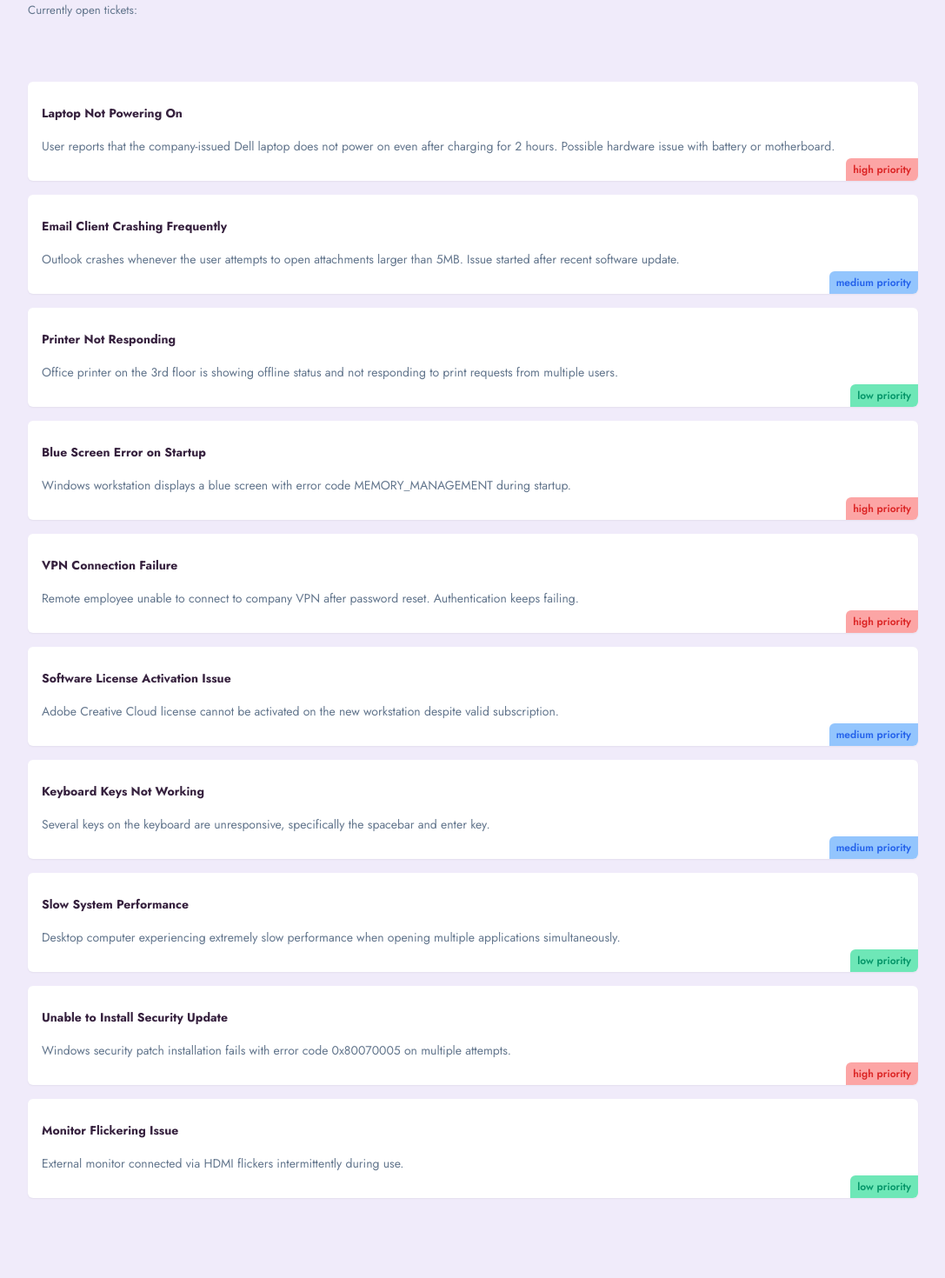
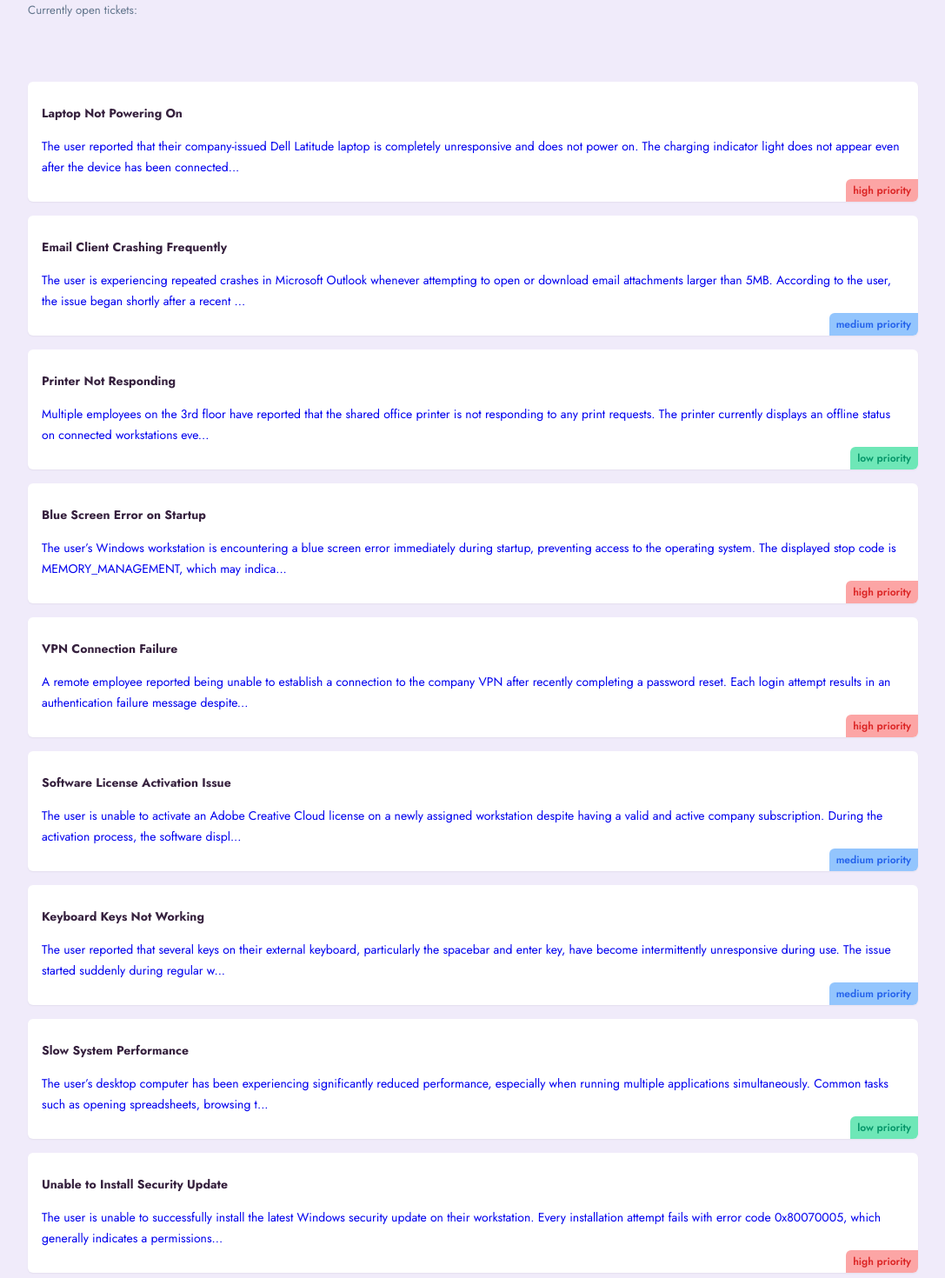
Before and after one commit to ag140606/help-desk, a Next.js app: page /tickets in a window 1280 px wide. Shown: the part 220-1690 px from the top of the page at 87% size, without its empty margins (96-1183 px from the left). Before the commit the page ends 1646 px from the top, so only its background shows below. Built offline with nearby package versions, Linux system fonts and the light colour scheme; data requests are answered from the project's data file.

Commit message:
Ticket details with dynamic segments (params)

```diff
--- a/_data/db.json
+++ b/_data/db.json
@@ -1,73 +1,72 @@
-
 {
   "tickets": [
     {
       "id": "HD-1001",
       "title": "Laptop Not Powering On",
-            "body": "User reports that the company-issued Dell laptop does not power on even after charging for 2 hours. Possible hardware issue with battery or motherboard.",
+      "body": "The user reported that their company-issued Dell Latitude laptop is completely unresponsive and does not power on. The charging indicator light does not appear even after the device has been connected to the official charger for more than two hours. The user attempted several troubleshooting steps including holding the power button for 30 seconds, trying a different power outlet, and reconnecting the charging cable, but the issue persists. The laptop was functioning normally the previous evening before suddenly shutting down during regular use. This may indicate a hardware-related problem involving the battery, charging port, or motherboard components.",
       "priority": "high",
       "user_email": "john.carter@example.com"
     },
     {
       "id": "HD-1002",
       "title": "Email Client Crashing Frequently",
-            "body": "Outlook crashes whenever the user attempts to open attachments larger than 5MB. Issue started after recent software update.",
+      "body": "The user is experiencing repeated crashes in Microsoft Outlook whenever attempting to open or download email attachments larger than 5MB. According to the user, the issue began shortly after a recent Windows and Office software update was installed on the system. Smaller attachments open normally, but larger files cause Outlook to freeze for several seconds before closing unexpectedly. The crashes are disrupting daily communication and preventing access to important client documents. Initial troubleshooting such as restarting the application and rebooting the system has not resolved the problem.",
       "priority": "medium",
       "user_email": "sarah.mitchell@example.com"
     },
     {
       "id": "HD-1003",
       "title": "Printer Not Responding",
-            "body": "Office printer on the 3rd floor is showing offline status and not responding to print requests from multiple users.",
+      "body": "Multiple employees on the 3rd floor have reported that the shared office printer is not responding to any print requests. The printer currently displays an offline status on connected workstations even though it appears powered on. Users have attempted to resend print jobs and reconnect to the network printer without success. The issue started earlier this morning and has impacted several departments that rely on the device for printing reports and invoices. Possible causes may include a network connectivity issue, outdated printer drivers, or a hardware malfunction within the printer itself.",
       "priority": "low",
       "user_email": "michael.lee@example.com"
     },
     {
       "id": "HD-1004",
       "title": "Blue Screen Error on Startup",
-            "body": "Windows workstation displays a blue screen with error code MEMORY_MANAGEMENT during startup.",
+      "body": "The user’s Windows workstation is encountering a blue screen error immediately during startup, preventing access to the operating system. The displayed stop code is MEMORY_MANAGEMENT, which may indicate faulty RAM, corrupted system files, or driver-related conflicts. The issue began after the system unexpectedly restarted during normal office work. Multiple reboot attempts result in the same error message, and the user is unable to enter the desktop environment. This issue is currently blocking the employee from performing work tasks and may require advanced diagnostics or hardware replacement.",
       "priority": "high",
       "user_email": "emma.wilson@example.com"
     },
     {
       "id": "HD-1005",
       "title": "VPN Connection Failure",
-            "body": "Remote employee unable to connect to company VPN after password reset. Authentication keeps failing.",
+      "body": "A remote employee reported being unable to establish a connection to the company VPN after recently completing a password reset. Each login attempt results in an authentication failure message despite the user confirming the new password is correct and functioning for other company services such as email and internal portals. The issue is preventing secure remote access to company resources and internal applications required for daily operations. The user has already restarted the device and reinstalled the VPN client, but the problem continues to occur.",
       "priority": "high",
       "user_email": "david.khan@example.com"
     },
     {
       "id": "HD-1006",
       "title": "Software License Activation Issue",
-            "body": "Adobe Creative Cloud license cannot be activated on the new workstation despite valid subscription.",
+      "body": "The user is unable to activate an Adobe Creative Cloud license on a newly assigned workstation despite having a valid and active company subscription. During the activation process, the software displays an error stating that the license cannot be verified or assigned to the device. The user previously used the license on an older machine that has since been decommissioned. Attempts to sign out and back into the Adobe account have not resolved the issue. This problem is delaying access to critical design tools needed for ongoing project work.",
       "priority": "medium",
       "user_email": "olivia.brown@example.com"
     },
     {
       "id": "HD-1007",
       "title": "Keyboard Keys Not Working",
-            "body": "Several keys on the keyboard are unresponsive, specifically the spacebar and enter key.",
+      "body": "The user reported that several keys on their external keyboard, particularly the spacebar and enter key, have become intermittently unresponsive during use. The issue started suddenly during regular work activity and is affecting typing accuracy and productivity. The user attempted reconnecting the keyboard, testing different USB ports, and restarting the computer, but the affected keys still fail to register consistently. No visible physical damage is present, although the user mentioned a minor liquid spill may have occurred near the keyboard earlier in the week.",
       "priority": "medium",
       "user_email": "james.anderson@example.com"
     },
     {
       "id": "HD-1008",
       "title": "Slow System Performance",
-            "body": "Desktop computer experiencing extremely slow performance when opening multiple applications simultaneously.",
+      "body": "The user’s desktop computer has been experiencing significantly reduced performance, especially when running multiple applications simultaneously. Common tasks such as opening spreadsheets, browsing the web, and switching between programs are taking much longer than usual. The user also reported occasional freezing and delayed response times when accessing shared network drives. The issue has gradually worsened over the past two weeks and is affecting overall productivity. Potential causes may include insufficient system memory, high background process usage, outdated hardware, or malware-related activity.",
       "priority": "low",
       "user_email": "nina.patel@example.com"
     },
     {
       "id": "HD-1009",
       "title": "Unable to Install Security Update",
-            "body": "Windows security patch installation fails with error code 0x80070005 on multiple attempts.",
+      "body": "The user is unable to successfully install the latest Windows security update on their workstation. Every installation attempt fails with error code 0x80070005, which generally indicates a permissions or access-related problem. The user has attempted the update multiple times over the past several days, including after restarting the system, but the installation continues to fail. This issue leaves the workstation without the latest security patches and may expose the system to potential vulnerabilities. Further investigation into system permissions, antivirus conflicts, or corrupted update files may be required.",
       "priority": "high",
       "user_email": "alex.turner@example.com"
     },
     {
       "id": "HD-1010",
       "title": "Monitor Flickering Issue",
-            "body": "External monitor connected via HDMI flickers intermittently during use.",
+      "body": "The user reported that an external monitor connected through HDMI intermittently flickers during normal operation. The screen briefly goes black for a few seconds before returning to normal display. The issue occurs randomly throughout the day and becomes more noticeable when running graphics-intensive applications or during video calls. The user has already checked cable connections and restarted both the monitor and workstation, but the flickering continues. Possible causes could include a faulty HDMI cable, outdated graphics drivers, refresh rate mismatch, or monitor hardware issues.",
       "priority": "low",
       "user_email": "grace.evans@example.com"
     }
--- a/src/app/globals.css
+++ b/src/app/globals.css
@@ -10,6 +10,10 @@ h2 {
   font-weight: 700;
   color: #36213E;
   font-size: 1.125rem;
+}
+
+a {
+  text-decoration: none;
 }
 
 main {
@@ -29,7 +33,7 @@ main > h2 {
 }
 
 p > a {
-  color: #554971;
+  color: #63768D;
 }
 
 /* nav styles */
--- a/src/app/tickets/TicketList.jsx
+++ b/src/app/tickets/TicketList.jsx
@@ -1,4 +1,5 @@
 import React from 'react'
+import Link from 'next/link'
 
 //For reusing data
 
@@ -17,9 +18,11 @@ export default async function TicketList() {
     <>
         {tickets.map((ticket) => (
             <div key = {ticket.id} className='card my-5'>
+                <Link href={`/tickets/${ticket.id}`}>
                 <h3> {ticket.title} </h3>
-                <p> {ticket.body} </p>
+                <p> {ticket.body.slice(0,200)}... </p>
                 <div className = {`pill ${ticket.priority}`}> {ticket.priority} priority</div>
+                </Link>
             </div>
         ))}
 
```
Also changed, not shown: src/app/tickets/[id]/page.jsx (added, +29 -0 lines), 1 other file (tests, documents, lock files or other folders). Lines whose indentation alone changed are shown as unchanged.
